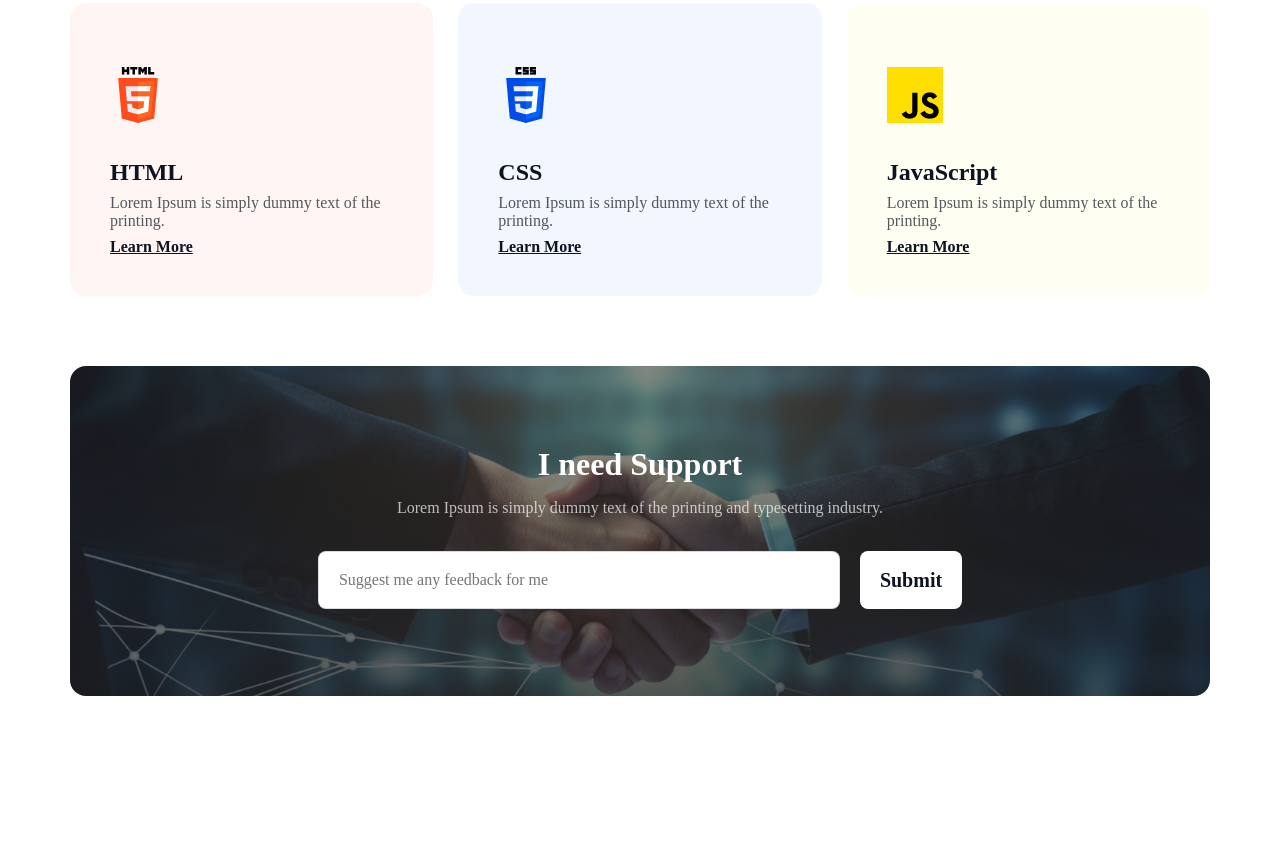
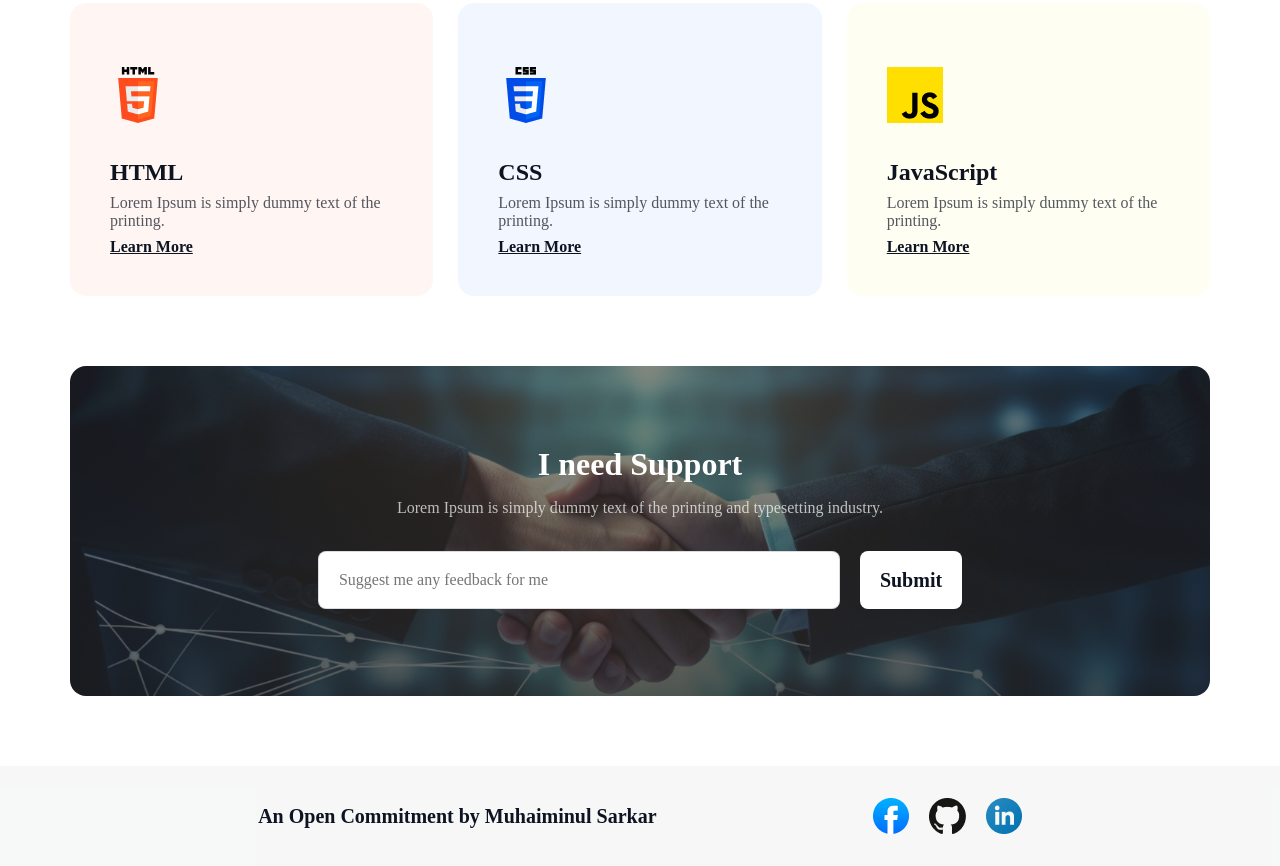
Before and after one commit to Muhaiminulsarkar/challenge-1, a plain HTML site: page index.html in a window 1280 px wide. Shown: the part 3277-4143 px from the top of the page. Before the commit the page ends 4043 px from the top, so only its background shows below. Drawn offline with Linux system fonts and the light colour scheme; a web font is replaced by a local one.

Commit message:
footer added

```diff
--- a/index.html
+++ b/index.html
@@ -130,6 +130,17 @@
             </div>
         </section>
     </main>
+
+    <footer class="footer-bg">
+        <div class="footer-item">
+            <h3 class="footer-title">An Open Commitment by Muhaiminul Sarkar</h3>
+            <div class="footer-icon">
+                <img src="./assets/facebook.png" alt="">
+                <img src="./assets/github.png" alt="">
+                <img src="./assets/linkedin-icon 1.png" alt="">
+            </div>
+        </div>
+    </footer>
 </body>
 
 </html>
--- a/styles/style.css
+++ b/styles/style.css
@@ -311,3 +311,28 @@ main {
     font-weight: 600;
     text-align: center;
 }
+
+/* footer style */
+.footer-bg {
+    background: rgba(13, 19, 33, 0.03);
+    margin-bottom: -65px;
+    padding: 32px 150px 32px 150px;
+}
+
+.footer-item {
+    display: flex;
+    align-items: center;
+    justify-content: space-around;
+}
+
+.footer-title {
+    color: rgb(13, 19, 33);
+    font-family: Azeret Mono;
+    font-size: 20px;
+    font-weight: 600;
+}
+
+.footer-icon {
+    display: flex;
+    gap: 20px;
+}
```
